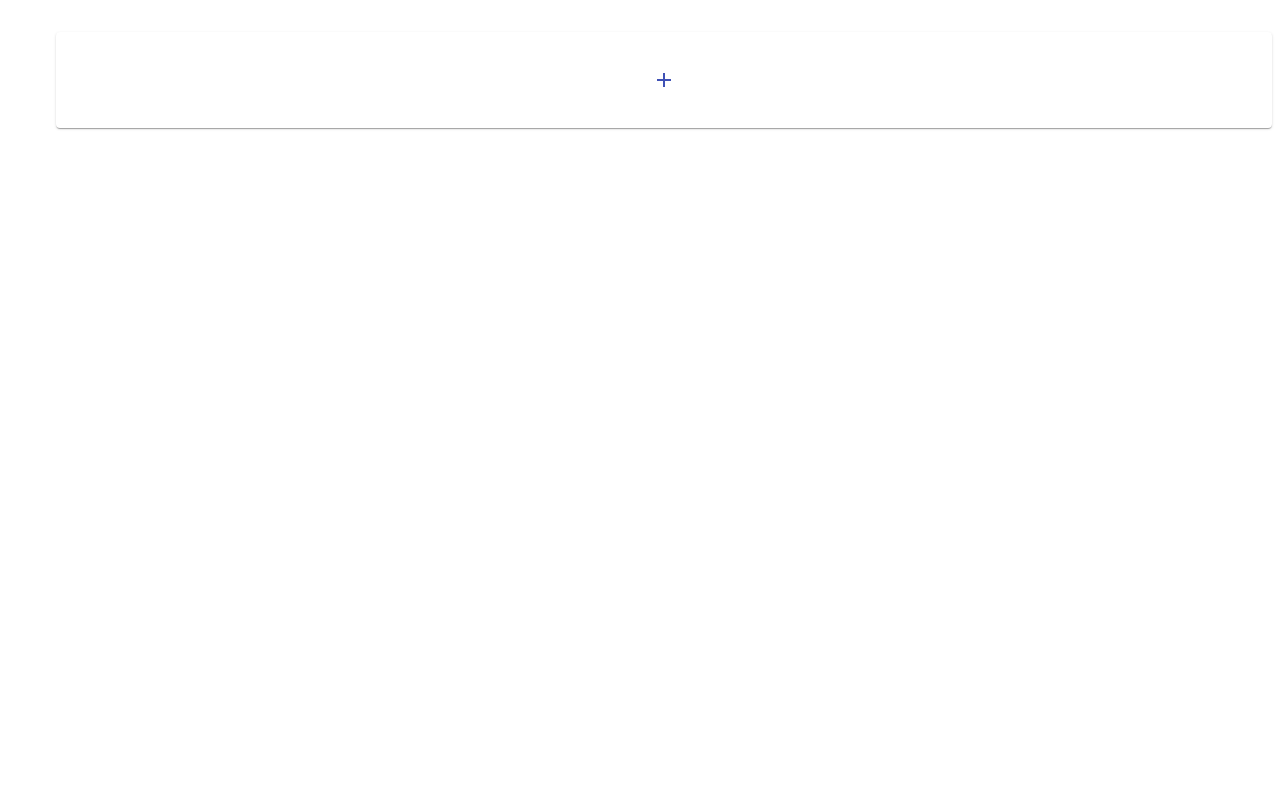
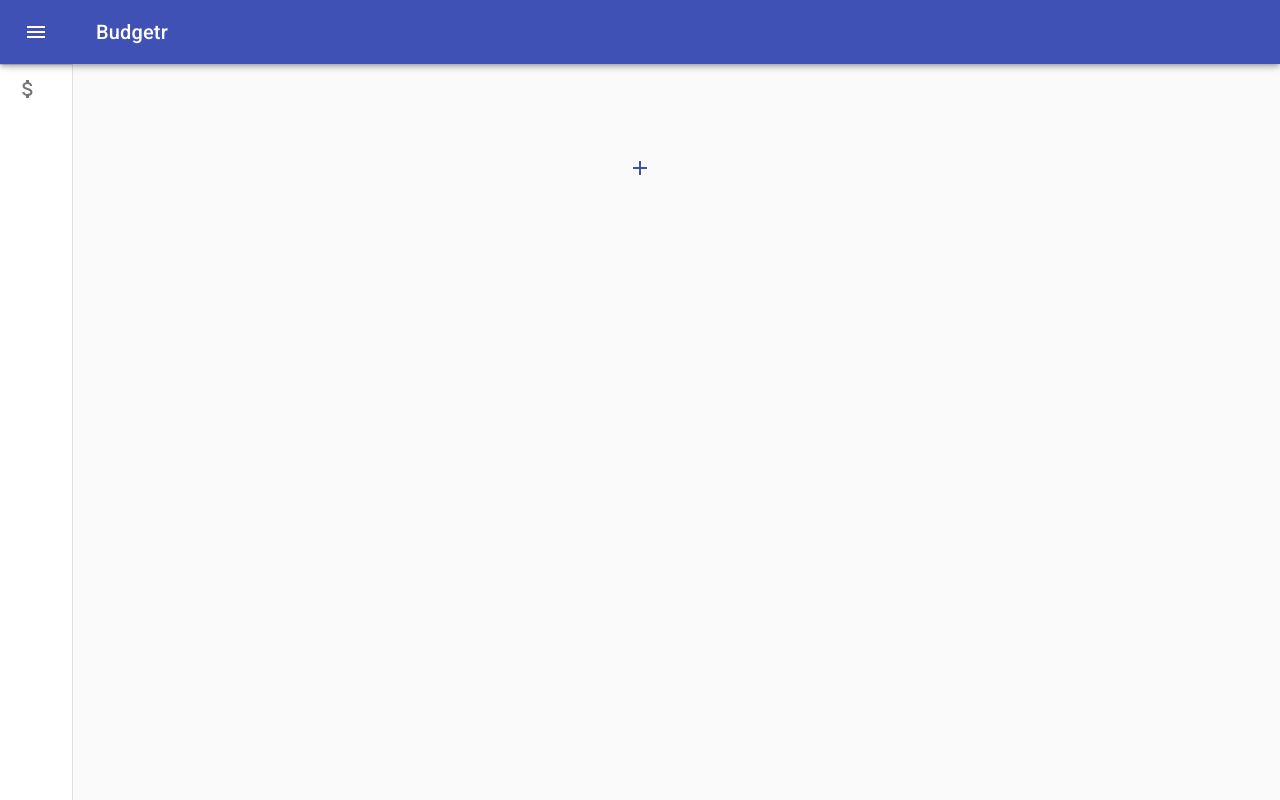
Before and after one commit to Pyxxilated-Studios/Budgie, a React (Create React App) app: page / in a window 1280 px wide. Built offline with nearby package versions, Linux system fonts and the light colour scheme.

Commit message:
Add Navigation Pane

```diff
--- a/src/App.tsx
+++ b/src/App.tsx
@@ -1,50 +1,190 @@
 import * as React from "react";
+import { connect } from "react-redux";
 
-import { makeStyles, Theme, createStyles } from "@material-ui/core/styles";
+import {
+  makeStyles,
+  useTheme,
+  Theme,
+  createStyles,
+} from "@material-ui/core/styles";
+import clsx from "clsx";
 import Container from "@material-ui/core/Container";
-import Paper from "@material-ui/core/Paper";
+import Drawer from "@material-ui/core/Drawer";
+import AppBar from "@material-ui/core/AppBar";
+import Toolbar from "@material-ui/core/Toolbar";
+import CssBaseline from "@material-ui/core/CssBaseline";
+import Typography from "@material-ui/core/Typography";
+import Divider from "@material-ui/core/Divider";
+import IconButton from "@material-ui/core/IconButton";
+import MenuIcon from "@material-ui/icons/Menu";
+import ChevronLeftIcon from "@material-ui/icons/ChevronLeft";
+import ChevronRightIcon from "@material-ui/icons/ChevronRight";
+import ListItem from "@material-ui/core/ListItem";
+import ListItemIcon from "@material-ui/core/ListItemIcon";
+import ListItemText from "@material-ui/core/ListItemText";
+import AttachMoneyIcon from "@material-ui/icons/AttachMoney";
 
+import { RootState } from "./store";
+import { SystemState } from "./store/system/types";
+import { switchDialog } from "./store/system/actions";
 import Budget from "./components/budget";
+
+const drawerWidth = 240;
 
 const useStyles = makeStyles((theme: Theme) =>
   createStyles({
     root: {
-      width: "100%",
+      display: "flex",
+    },
+    appBar: {
+      zIndex: theme.zIndex.drawer + 1,
+      transition: theme.transitions.create(["width", "margin"], {
+        easing: theme.transitions.easing.sharp,
+        duration: theme.transitions.duration.leavingScreen,
+      }),
+    },
+    appBarShift: {
+      marginLeft: drawerWidth,
+      width: `calc(100% - ${drawerWidth}px)`,
+      transition: theme.transitions.create(["width", "margin"], {
+        easing: theme.transitions.easing.sharp,
+        duration: theme.transitions.duration.enteringScreen,
+      }),
+    },
+    menuButton: {
+      marginRight: 36,
+    },
+    hide: {
+      display: "none",
+    },
+    drawer: {
+      width: drawerWidth,
+      flexShrink: 0,
+      whiteSpace: "nowrap",
+    },
+    drawerOpen: {
+      width: drawerWidth,
+      transition: theme.transitions.create("width", {
+        easing: theme.transitions.easing.sharp,
+        duration: theme.transitions.duration.enteringScreen,
+      }),
+    },
+    drawerClose: {
+      transition: theme.transitions.create("width", {
+        easing: theme.transitions.easing.sharp,
+        duration: theme.transitions.duration.leavingScreen,
+      }),
+      overflowX: "hidden",
+      width: theme.spacing(7) + 1,
+      [theme.breakpoints.up("sm")]: {
+        width: theme.spacing(9) + 1,
+      },
+    },
+    toolbar: {
+      display: "flex",
+      alignItems: "center",
+      justifyContent: "flex-end",
+      padding: theme.spacing(0, 1),
+      // necessary for content to be below app bar
+      ...theme.mixins.toolbar,
+    },
+    content: {
       flexGrow: 1,
       padding: theme.spacing(3),
-    },
-    content: {
-      padding: theme.spacing(2),
-    },
-    item: {
-      alignItems: "center",
-      display: "flex",
-      justifyContent: "center",
-    },
-    itemButton: {
-      display: "inline",
-      float: "right",
-    },
-    addButton: {
-      display: "table",
-      margin: "0 auto",
-      padding: theme.spacing(1),
     },
   })
 );
 
-interface AppProps {}
+type AppProps = {
+  system: SystemState;
+  switchDialog: typeof switchDialog;
+};
 
-export default function App() {
+const App = (props: AppProps) => {
   const classes = useStyles();
+  const theme = useTheme();
+  const [open, setOpen] = React.useState(false);
+
+  let content = null;
+
+  if (props.system.budget) {
+    content = <Budget />;
+  }
+
+  const handleDrawerOpen = () => {
+    setOpen(true);
+  };
+
+  const handleDrawerClose = () => {
+    setOpen(false);
+  };
 
   return (
-    <Container>
-      <main className={classes.root}>
-        <Paper elevation={1} className={classes.content}>
-          <Budget />
-        </Paper>
+    <div>
+      <CssBaseline />
+      <AppBar
+        position="fixed"
+        className={clsx(classes.appBar, {
+          [classes.appBarShift]: open,
+        })}
+      >
+        <Toolbar>
+          <IconButton
+            color="inherit"
+            aria-label="open drawer"
+            onClick={handleDrawerOpen}
+            edge="start"
+            className={clsx(classes.menuButton, {
+              [classes.hide]: open,
+            })}
+          >
+            <MenuIcon />
+          </IconButton>
+          <Typography variant="h6" noWrap>
+            Budgetr
+          </Typography>
+        </Toolbar>
+      </AppBar>
+      <Drawer
+        variant="permanent"
+        className={clsx(classes.drawer, {
+          [classes.drawerOpen]: open,
+          [classes.drawerClose]: !open,
+        })}
+        classes={{
+          paper: clsx({
+            [classes.drawerOpen]: open,
+            [classes.drawerClose]: !open,
+          }),
+        }}
+      >
+        <div className={classes.toolbar}>
+          <IconButton onClick={handleDrawerClose}>
+            {theme.direction === "rtl" ? (
+              <ChevronRightIcon />
+            ) : (
+              <ChevronLeftIcon />
+            )}
+          </IconButton>
+        </div>
+        <Divider />
+        <ListItem button>
+          <ListItemIcon>
+            <AttachMoneyIcon />
+          </ListItemIcon>
+          <ListItemText primary="Budget" />
+        </ListItem>
+      </Drawer>
+      <main className={classes.content}>
+        <div className={classes.toolbar} />
+        <Container>{content}</Container>
       </main>
-    </Container>
+    </div>
   );
-}
+};
+
+const mapStateToProps = (state: RootState) => ({
+  system: state.system,
+});
+
+export default connect(mapStateToProps, { switchDialog })(App);
--- a/src/components/budget-item/index.tsx
+++ b/src/components/budget-item/index.tsx
@@ -29,9 +29,6 @@ const useStyles = makeStyles((theme: Theme) =>
     margin: {
       margin: theme.spacing(1),
     },
-    withoutLabel: {
-      marginTop: theme.spacing(3),
-    },
     textField: {
       width: "25ch",
     },
@@ -42,11 +39,11 @@ const useStyles = makeStyles((theme: Theme) =>
   })
 );
 
-interface ButtonProps {
+type ButtonProps = {
   index: number;
   item: BudgetItem;
   updateBudgetItem: typeof updateBudgetItem;
-}
+};
 
 const Item = (props: ButtonProps) => {
   const classes = useStyles();
@@ -68,9 +65,9 @@ const Item = (props: ButtonProps) => {
         />
         <TextField
           label="Amount"
-          className={clsx(classes.margin, classes.textField)}
           value={props.item.amount}
           onChange={handleChange("amount")}
+          className={clsx(classes.margin, classes.textField)}
           InputProps={{
             startAdornment: <InputAdornment position="start">$</InputAdornment>,
           }}
--- a/src/components/budget/index.tsx
+++ b/src/components/budget/index.tsx
@@ -1,4 +1,5 @@
 import * as React from "react";
+import { connect } from "react-redux";
 
 import { makeStyles, Theme, createStyles } from "@material-ui/core/styles";
 import AddIcon from "@material-ui/icons/Add";
@@ -9,28 +10,14 @@ import IconButton from "@material-ui/core/IconButton";
 import { RootState } from "../../store";
 import { BudgetState } from "../../store/budget/types";
 import { addBudgetItem, deleteBudgetItem } from "../../store/budget/actions";
-
 import Item from "../budget-item";
-import { connect } from "react-redux";
 
 const useStyles = makeStyles((theme: Theme) =>
   createStyles({
-    root: {
-      width: "100%",
-      flexGrow: 1,
-      padding: theme.spacing(3),
-    },
-    content: {
-      padding: theme.spacing(2),
-    },
     item: {
       alignItems: "center",
       display: "flex",
       justifyContent: "center",
-    },
-    itemButton: {
-      display: "inline",
-      float: "right",
     },
     addButton: {
       display: "table",
@@ -40,17 +27,21 @@ const useStyles = makeStyles((theme: Theme) =>
   })
 );
 
-interface BudgetProps {
+type BudgetProps = {
   budget: BudgetState;
   addBudgetItem: typeof addBudgetItem;
   deleteBudgetItem: typeof deleteBudgetItem;
-}
+};
 
 const Budget = (props: BudgetProps) => {
   const classes = useStyles();
+
   return (
     <>
       <Grid container>
+        <Grid container item>
+          <p>${props.budget.total}</p>
+        </Grid>
         {props.budget.budget.map((item, index) => (
           <Grid container item className={classes.item} key={item.id}>
             <Grid item xs={11}>
--- a/src/store/budget/reducer.ts
+++ b/src/store/budget/reducer.ts
@@ -11,6 +11,7 @@ import uuid from "lodash/uniqueId";
 
 const initialState: BudgetState = {
   budget: [],
+  total: 0,
 };
 
 export default function BudgetReducer(
@@ -28,14 +29,21 @@ export default function BudgetReducer(
       return { ...state };
 
     case DELETE_BUDGET_ITEM:
+      state.total -= Number(state.budget[action.index].amount) || 0;
       state.budget.splice(action.index, 1);
       return { ...state };
 
     case UPDATE_BUDGET_ITEM:
+      if (action.property === "amount") {
+        state.total -= Number(state.budget[action.index].amount) || 0;
+      }
       state.budget[action.index] = {
         ...state.budget[action.index],
         [action.property]: action.value,
       };
+      if (action.property === "amount") {
+        state.total += Number(state.budget[action.index].amount) || 0;
+      }
       return { ...state };
 
     default:
--- a/src/store/budget/types.ts
+++ b/src/store/budget/types.ts
@@ -14,6 +14,7 @@ export interface BudgetItem {
 
 export interface BudgetState {
   budget: BudgetItem[];
+  total: number;
 }
 
 export const ADD_BUDGET_ITEM = "ADD_BUDGET_ITEM";
--- a/src/store/index.ts
+++ b/src/store/index.ts
@@ -3,9 +3,11 @@ import thunkMiddleware from "redux-thunk";
 import { composeWithDevTools } from "redux-devtools-extension";
 
 import BudgetReducer from "./budget/reducer";
+import SystemReducer from "./system/reducer";
 
 const RootReducer = combineReducers({
   budget: BudgetReducer,
+  system: SystemReducer,
 });
 
 export type RootState = ReturnType<typeof RootReducer>;
--- /dev/null
+++ b/src/store/system/actions.ts
@@ -0,0 +1,10 @@
+import { SWITCH_DIALOG, SwitchDialogType } from "./types";
+
+export function switchDialog(budget: boolean): SwitchDialogType {
+  return {
+    type: SWITCH_DIALOG,
+    payload: {
+      budget: budget,
+    },
+  };
+}
--- /dev/null
+++ b/src/store/system/reducer.ts
@@ -0,0 +1,19 @@
+import { SystemState, SwitchDialogType, SWITCH_DIALOG } from "./types";
+
+const initialState: SystemState = {
+  budget: true,
+};
+
+export default function BudgetReducer(
+  state = initialState,
+  action: SwitchDialogType
+): SystemState {
+  switch (action.type) {
+    case SWITCH_DIALOG:
+      const { budget } = action.payload;
+      return { ...state, budget: budget || false };
+
+    default:
+      return state;
+  }
+}
--- /dev/null
+++ b/src/store/system/types.ts
@@ -0,0 +1,16 @@
+export interface SystemState {
+  budget: boolean;
+}
+
+export const SWITCH_DIALOG = "SWITCH_DIALOG";
+
+export interface SystemPayload {
+  budget: boolean;
+}
+
+interface SwitchDialogAction {
+  type: typeof SWITCH_DIALOG;
+  payload: SystemPayload;
+}
+
+export type SwitchDialogType = SwitchDialogAction;
```
